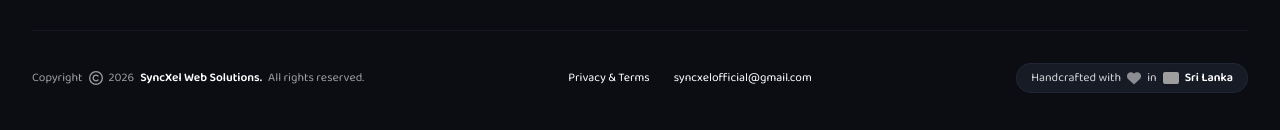
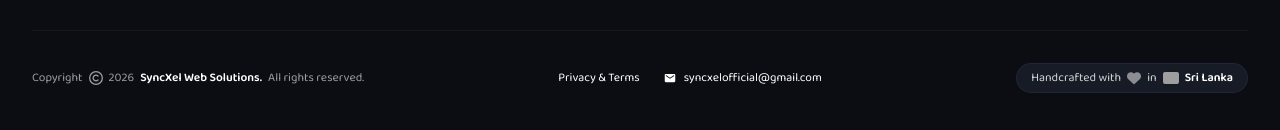
Before and after one commit to lakshan-beast/SyncXel, a React (Vite) app: page / in a window 1280 px wide. Shown: the part 7149-7279 px from the top of the page. Built offline with nearby package versions, Linux system fonts and the light colour scheme; grey boxes are pictures that could not be loaded.

Commit message:
feat: add email icon to footer contact link

```diff
--- a/src/components/Footer.jsx
+++ b/src/components/Footer.jsx
@@ -232,6 +232,8 @@ import {
   FaHeart,
   FaRegCopyright,
 } from "react-icons/fa6";
+import { IoMdMail } from "react-icons/io";
+
 import { FaCoffee } from "react-icons/fa";
 import { HiOutlineSparkles, HiOutlineArrowUpRight } from "react-icons/hi2";
 // import { GoPlus } from "react-icons/go";
@@ -451,8 +453,8 @@ export default function Footer() {
             </a>
             <a target="_blank"
               href="mailto:syncxelofficial@gmail.com"
-              className="hover:text-cyan-400 font-baloo">
-              syncxelofficial@gmail.com
+              className="hover:text-cyan-400 font-baloo flex flex-row items-center gap-2">
+              <IoMdMail /> syncxelofficial@gmail.com
             </a>
           </div>
 
```
